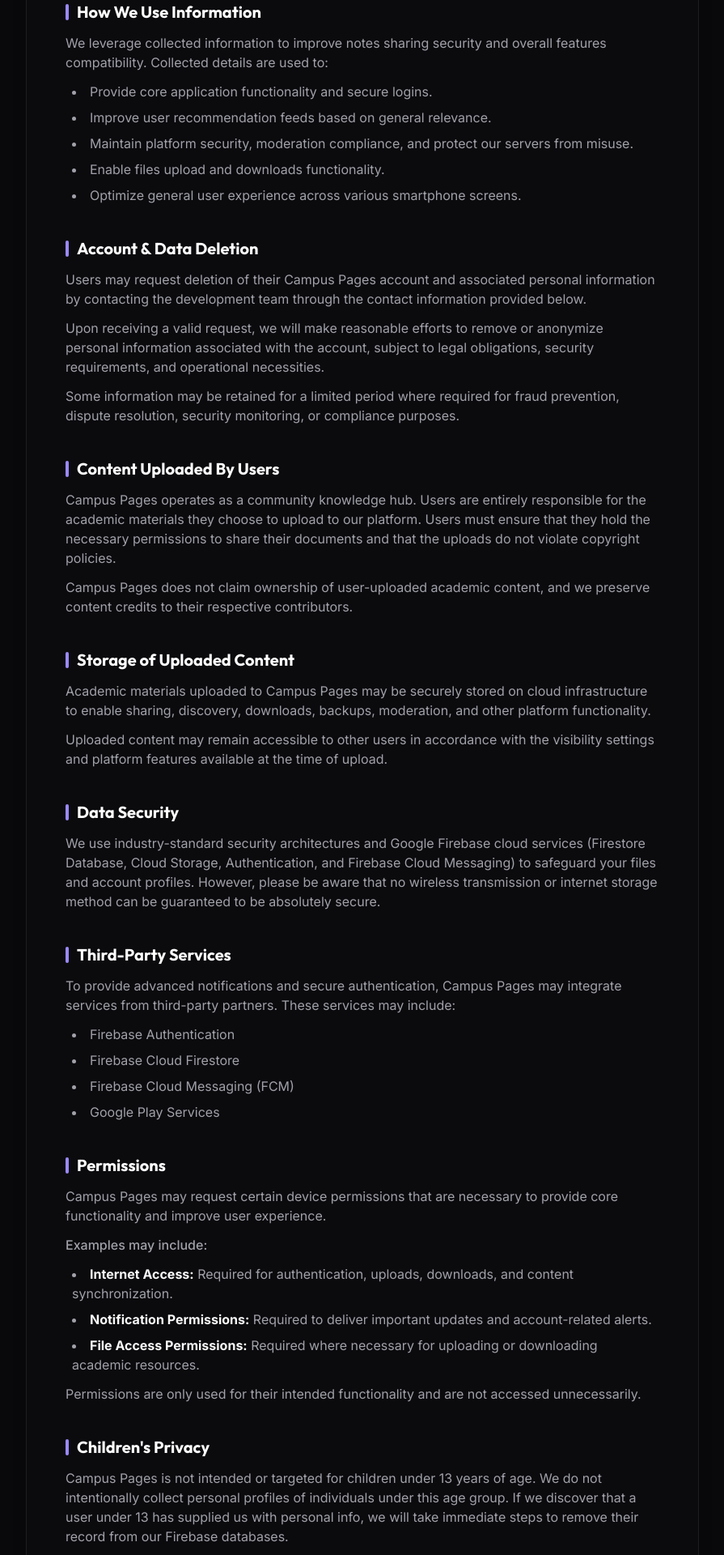
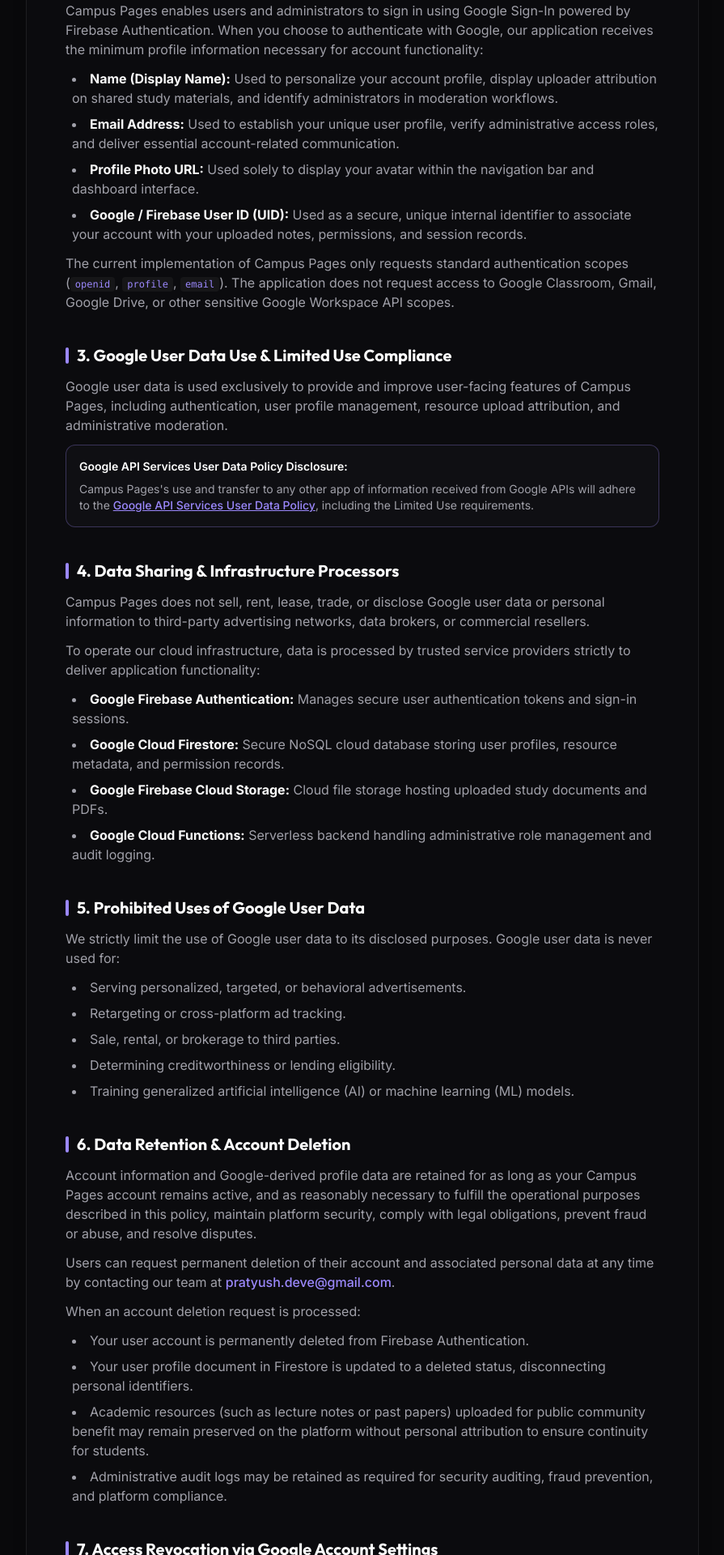
Before and after one commit to DevForge-Labs/NotesSharingAdmin, a React (Vite) app: page /privacy in a window 1280 px wide. Shown: the part 820-2740 px from the top of the page at 81% size, without its empty margins (192-1087 px from the left). Built offline with nearby package versions, Linux system fonts and the light colour scheme; no server answers.

Commit message:
docs(privacy): update Google user data disclosures and Limited Use compliance

```diff
--- a/src/pages/PrivacyPolicy.tsx
+++ b/src/pages/PrivacyPolicy.tsx
@@ -52,176 +52,245 @@
           {/* Policy Sections */}
           <div className="space-y-10 text-neutral-300 leading-relaxed text-sm sm:text-base">
 
-            {/* Section 1 */}
+            {/* Section 1: Information We Collect */}
             <section className="space-y-3">
               <h2 className="text-lg sm:text-xl font-bold text-white flex items-center gap-2.5 font-heading">
                 <span className="h-5 w-1 bg-primary rounded-full inline-block" />
-                Information We Collect
+                1. Information We Collect
               </h2>
               <p className="text-muted-foreground">
-                Campus Pages collects specific information to deliver customized academic tools and platform stability. The categories we collect may include:
+                Campus Pages collects specific information necessary to provide academic resource sharing tools, maintain platform security, and manage user accounts. The categories of information we collect include:
               </p>
               <ul className="list-disc list-inside space-y-2 text-muted-foreground pl-2">
                 <li>
-                  <strong className="text-foreground">Account Information:</strong> Profile credentials, username, and user configurations saved on Firebase services.
+                  <strong className="text-foreground">Account & Authentication Data:</strong> Name, email address, profile image URL, and unique account identifier received through authentication providers.
                 </li>
                 <li>
-                  <strong className="text-foreground">Email Address:</strong> Registration email used to establish verification profiles and security check credentials.
+                  <strong className="text-foreground">Academic Content:</strong> Lecture notes, previous year question papers (PYQs), revision cheatsheets, video links, assignments, and lab guides that you explicitly select and upload to share.
                 </li>
                 <li>
-                  <strong className="text-foreground">Uploaded Academic Content:</strong> Lecture notes, revision booklets, lab guides, exam materials, and study resources that you explicitly select and upload to share.
-                </li>
-                <li>
-                  <strong className="text-foreground">Usage Analytics:</strong> Anonymous diagnostic engagement telemetry to identify system usage frequencies.
-                </li>
-                <li>
-                  <strong className="text-foreground">Crash Diagnostics:</strong> Log telemetry records to troubleshoot errors and improve general platform consistency.
+                  <strong className="text-foreground">Technical & Diagnostic Logs:</strong> Technical metadata including browser user-agent, error logs, and administrative action logs used to maintain platform stability, moderation audit trails, and security.
                 </li>
               </ul>
             </section>
 
-            {/* Section 2 */}
+            {/* Section 2: Google Sign-In & Google User Data */}
             <section className="space-y-3">
               <h2 className="text-lg sm:text-xl font-bold text-white flex items-center gap-2.5 font-heading">
                 <span className="h-5 w-1 bg-primary rounded-full inline-block" />
-                How We Use Information
+                2. Google Sign-In & Google User Data
               </h2>
               <p className="text-muted-foreground">
-                We leverage collected information to improve notes sharing security and overall features compatibility. Collected details are used to:
+                Campus Pages enables users and administrators to sign in using Google Sign-In powered by Firebase Authentication. When you choose to authenticate with Google, our application receives the minimum profile information necessary for account functionality:
               </p>
               <ul className="list-disc list-inside space-y-2 text-muted-foreground pl-2">
-                <li>Provide core application functionality and secure logins.</li>
-                <li>Improve user recommendation feeds based on general relevance.</li>
-                <li>Maintain platform security, moderation compliance, and protect our servers from misuse.</li>
-                <li>Enable files upload and downloads functionality.</li>
-                <li>Optimize general user experience across various smartphone screens.</li>
+                <li>
+                  <strong className="text-foreground">Name (Display Name):</strong> Used to personalize your account profile, display uploader attribution on shared study materials, and identify administrators in moderation workflows.
+                </li>
+                <li>
+                  <strong className="text-foreground">Email Address:</strong> Used to establish your unique user profile, verify administrative access roles, and deliver essential account-related communication.
+                </li>
+                <li>
+                  <strong className="text-foreground">Profile Photo URL:</strong> Used solely to display your avatar within the navigation bar and dashboard interface.
+                </li>
+                <li>
+                  <strong className="text-foreground">Google / Firebase User ID (UID):</strong> Used as a secure, unique internal identifier to associate your account with your uploaded notes, permissions, and session records.
+                </li>
+              </ul>
+              <p className="text-muted-foreground">
+                The current implementation of Campus Pages only requests standard authentication scopes (<code className="text-xs bg-accent/40 text-primary px-1.5 py-0.5 rounded">openid</code>, <code className="text-xs bg-accent/40 text-primary px-1.5 py-0.5 rounded">profile</code>, <code className="text-xs bg-accent/40 text-primary px-1.5 py-0.5 rounded">email</code>). The application does not request access to Google Classroom, Gmail, Google Drive, or other sensitive Google Workspace API scopes.
+              </p>
+            </section>
+
+            {/* Section 3: Google User Data Use & Limited Use Compliance */}
+            <section className="space-y-3">
+              <h2 className="text-lg sm:text-xl font-bold text-white flex items-center gap-2.5 font-heading">
+                <span className="h-5 w-1 bg-primary rounded-full inline-block" />
+                3. Google User Data Use & Limited Use Compliance
+              </h2>
+              <p className="text-muted-foreground">
+                Google user data is used exclusively to provide and improve user-facing features of Campus Pages, including authentication, user profile management, resource upload attribution, and administrative moderation.
+              </p>
+              <div className="p-4 rounded-xl bg-accent/20 border border-primary/30 text-neutral-200 space-y-2">
+                <p className="font-semibold text-white text-sm">
+                  Google API Services User Data Policy Disclosure:
+                </p>
+                <p className="text-xs sm:text-sm text-muted-foreground leading-relaxed">
+                  Campus Pages's use and transfer to any other app of information received from Google APIs will adhere to the{' '}
+                  <a
+                    href="https://developers.google.com/terms/api-services-user-data-policy"
+                    target="_blank"
+                    rel="noopener noreferrer"
+                    className="text-primary underline font-medium hover:text-primary/80 transition-colors"
+                  >
+                    Google API Services User Data Policy
+                  </a>
+                  , including the Limited Use requirements.
+                </p>
+              </div>
+            </section>
+
+            {/* Section 4: Data Sharing & Third-Party Service Providers */}
+            <section className="space-y-3">
+              <h2 className="text-lg sm:text-xl font-bold text-white flex items-center gap-2.5 font-heading">
+                <span className="h-5 w-1 bg-primary rounded-full inline-block" />
+                4. Data Sharing & Infrastructure Processors
+              </h2>
+              <p className="text-muted-foreground">
+                Campus Pages does not sell, rent, lease, trade, or disclose Google user data or personal information to third-party advertising networks, data brokers, or commercial resellers.
+              </p>
+              <p className="text-muted-foreground">
+                To operate our cloud infrastructure, data is processed by trusted service providers strictly to deliver application functionality:
+              </p>
+              <ul className="list-disc list-inside space-y-2 text-muted-foreground pl-2">
+                <li>
+                  <strong className="text-foreground">Google Firebase Authentication:</strong> Manages secure user authentication tokens and sign-in sessions.
+                </li>
+                <li>
+                  <strong className="text-foreground">Google Cloud Firestore:</strong> Secure NoSQL cloud database storing user profiles, resource metadata, and permission records.
+                </li>
+                <li>
+                  <strong className="text-foreground">Google Firebase Cloud Storage:</strong> Cloud file storage hosting uploaded study documents and PDFs.
+                </li>
+                <li>
+                  <strong className="text-foreground">Google Cloud Functions:</strong> Serverless backend handling administrative role management and audit logging.
+                </li>
               </ul>
             </section>
 
-            {/* Section 3 */}
+            {/* Section 5: Prohibited Uses of Data */}
             <section className="space-y-3">
               <h2 className="text-lg sm:text-xl font-bold text-white flex items-center gap-2.5 font-heading">
                 <span className="h-5 w-1 bg-primary rounded-full inline-block" />
-                Account & Data Deletion
+                5. Prohibited Uses of Google User Data
               </h2>
               <p className="text-muted-foreground">
-                Users may request deletion of their Campus Pages account and associated personal information by contacting the development team through the contact information provided below.
+                We strictly limit the use of Google user data to its disclosed purposes. Google user data is never used for:
+              </p>
+              <ul className="list-disc list-inside space-y-2 text-muted-foreground pl-2">
+                <li>Serving personalized, targeted, or behavioral advertisements.</li>
+                <li>Retargeting or cross-platform ad tracking.</li>
+                <li>Sale, rental, or brokerage to third parties.</li>
+                <li>Determining creditworthiness or lending eligibility.</li>
+                <li>Training generalized artificial intelligence (AI) or machine learning (ML) models.</li>
+              </ul>
+            </section>
+
+            {/* Section 6: Data Retention & Account Deletion */}
+            <section className="space-y-3">
+              <h2 className="text-lg sm:text-xl font-bold text-white flex items-center gap-2.5 font-heading">
+                <span className="h-5 w-1 bg-primary rounded-full inline-block" />
+                6. Data Retention & Account Deletion
+              </h2>
+              <p className="text-muted-foreground">
+                Account information and Google-derived profile data are retained for as long as your Campus Pages account remains active, and as reasonably necessary to fulfill the operational purposes described in this policy, maintain platform security, comply with legal obligations, prevent fraud or abuse, and resolve disputes.
               </p>
               <p className="text-muted-foreground">
-                Upon receiving a valid request, we will make reasonable efforts to remove or anonymize personal information associated with the account, subject to legal obligations, security requirements, and operational necessities.
+                Users can request permanent deletion of their account and associated personal data at any time by contacting our team at{' '}
+                <a href="mailto:pratyush.deve@gmail.com" className="text-primary hover:underline font-medium">
+                  pratyush.deve@gmail.com
+                </a>
+                .
               </p>
               <p className="text-muted-foreground">
-                Some information may be retained for a limited period where required for fraud prevention, dispute resolution, security monitoring, or compliance purposes.
+                When an account deletion request is processed:
+              </p>
+              <ul className="list-disc list-inside space-y-2 text-muted-foreground pl-2">
+                <li>Your user account is permanently deleted from Firebase Authentication.</li>
+                <li>Your user profile document in Firestore is updated to a deleted status, disconnecting personal identifiers.</li>
+                <li>Academic resources (such as lecture notes or past papers) uploaded for public community benefit may remain preserved on the platform without personal attribution to ensure continuity for students.</li>
+                <li>Administrative audit logs may be retained as required for security auditing, fraud prevention, and platform compliance.</li>
+              </ul>
+            </section>
+
+            {/* Section 7: Access Revocation via Google */}
+            <section className="space-y-3">
+              <h2 className="text-lg sm:text-xl font-bold text-white flex items-center gap-2.5 font-heading">
+                <span className="h-5 w-1 bg-primary rounded-full inline-block" />
+                7. Access Revocation via Google Account Settings
+              </h2>
+              <p className="text-muted-foreground">
+                You can review, manage, or immediately revoke Campus Pages's access to your Google account at any time through Google's centralized security dashboard:
+              </p>
+              <div className="p-4 rounded-xl bg-accent/20 border border-border/60">
+                <p className="text-sm font-semibold text-foreground mb-1">
+                  Manage Connected Google Apps & Permissions:
+                </p>
+                <a
+                  href="https://myaccount.google.com/permissions"
+                  target="_blank"
+                  rel="noopener noreferrer"
+                  className="text-xs sm:text-sm text-primary underline font-medium hover:text-primary/80 transition-colors break-all"
+                >
+                  https://myaccount.google.com/permissions
+                </a>
+              </div>
+            </section>
+
+            {/* Section 8: User-Uploaded Content & Academic Materials */}
+            <section className="space-y-3">
+              <h2 className="text-lg sm:text-xl font-bold text-white flex items-center gap-2.5 font-heading">
+                <span className="h-5 w-1 bg-primary rounded-full inline-block" />
+                8. User-Uploaded Content & Intellectual Property
+              </h2>
+              <p className="text-muted-foreground">
+                Campus Pages operates as a community academic sharing hub. Users are responsible for the study materials they choose to upload and must ensure they have appropriate rights to share academic documents. Campus Pages does not claim ownership of user-uploaded academic content, and creator credits remain with their respective contributors.
               </p>
             </section>
 
-            {/* Section 4 */}
+            {/* Section 9: Data Security */}
             <section className="space-y-3">
               <h2 className="text-lg sm:text-xl font-bold text-white flex items-center gap-2.5 font-heading">
                 <span className="h-5 w-1 bg-primary rounded-full inline-block" />
-                Content Uploaded By Users
+                9. Data Security
               </h2>
               <p className="text-muted-foreground">
-                Campus Pages operates as a community knowledge hub. Users are entirely responsible for the academic materials they choose to upload to our platform. Users must ensure that they hold the necessary permissions to share their documents and that the uploads do not violate copyright policies.
-              </p>
-              <p className="text-muted-foreground">
-                Campus Pages does not claim ownership of user-uploaded academic content, and we preserve content credits to their respective contributors.
+                We implement technical and organizational security measures to protect your data, including HTTPS/TLS encryption in transit, Firebase Authentication session tokens, Cloud Firestore security rules, role-based access control (RBAC), and restricted administrative access. While we strive to use standard commercial practices to safeguard your information, no transmission over the internet can be guaranteed to be 100% secure.
               </p>
             </section>
 
-            {/* Section 5 */}
+            {/* Section 10: Platform & Device Permissions */}
             <section className="space-y-3">
               <h2 className="text-lg sm:text-xl font-bold text-white flex items-center gap-2.5 font-heading">
                 <span className="h-5 w-1 bg-primary rounded-full inline-block" />
-                Storage of Uploaded Content
+                10. Platform & Device Permissions
               </h2>
               <p className="text-muted-foreground">
-                Academic materials uploaded to Campus Pages may be securely stored on cloud infrastructure to enable sharing, discovery, downloads, backups, moderation, and other platform functionality.
+                Campus Pages may utilize standard platform capabilities to provide core functionality:
               </p>
+              <ul className="list-disc list-inside space-y-2 text-muted-foreground pl-2">
+                <li>
+                  <strong className="text-foreground">Web Application:</strong> Requires network access to communicate with Firebase cloud services and local file selector access when you choose to upload academic files or PDFs.
+                </li>
+                <li>
+                  <strong className="text-foreground">Mobile Application (if applicable):</strong> May request network connectivity for syncing materials and notification permissions to deliver study updates.
+                </li>
+              </ul>
+            </section>
+
+            {/* Section 11: Children's Privacy */}
+            <section className="space-y-3">
+              <h2 className="text-lg sm:text-xl font-bold text-white flex items-center gap-2.5 font-heading">
+                <span className="h-5 w-1 bg-primary rounded-full inline-block" />
+                11. Children's Privacy
+              </h2>
               <p className="text-muted-foreground">
-                Uploaded content may remain accessible to other users in accordance with the visibility settings and platform features available at the time of upload.
+                Campus Pages is designed for university and college students and is not intended for children under 13 years of age. We do not knowingly collect personal information from children under 13. If we discover that a child under 13 has provided personal information, we will take prompt steps to delete that information from our servers.
               </p>
             </section>
 
-            {/* Section 6 */}
+            {/* Section 12: Changes to this Policy */}
             <section className="space-y-3">
               <h2 className="text-lg sm:text-xl font-bold text-white flex items-center gap-2.5 font-heading">
                 <span className="h-5 w-1 bg-primary rounded-full inline-block" />
-                Data Security
+                12. Changes to This Privacy Policy
               </h2>
               <p className="text-muted-foreground">
-                We use industry-standard security architectures and Google Firebase cloud services (Firestore Database, Cloud Storage, Authentication, and Firebase Cloud Messaging) to safeguard your files and account profiles. However, please be aware that no wireless transmission or internet storage method can be guaranteed to be absolutely secure.
+                We may update this Privacy Policy periodically to reflect changes in our service or legal obligations. When updates occur, the "Last Updated" date at the top of this page will be revised. We encourage users to review this policy periodically.
               </p>
             </section>
 
-            {/* Section 7 */}
-            <section className="space-y-3">
-              <h2 className="text-lg sm:text-xl font-bold text-white flex items-center gap-2.5 font-heading">
-                <span className="h-5 w-1 bg-primary rounded-full inline-block" />
-                Third-Party Services
-              </h2>
-              <p className="text-muted-foreground">
-                To provide advanced notifications and secure authentication, Campus Pages may integrate services from third-party partners. These services may include:
-              </p>
-              <ul className="list-disc list-inside space-y-2 text-muted-foreground pl-2">
-                <li>Firebase Authentication</li>
-                <li>Firebase Cloud Firestore</li>
-                <li>Firebase Cloud Messaging (FCM)</li>
-                <li>Google Play Services</li>
-              </ul>
-            </section>
-
-            {/* Section 8 */}
-            <section className="space-y-3">
-              <h2 className="text-lg sm:text-xl font-bold text-white flex items-center gap-2.5 font-heading">
-                <span className="h-5 w-1 bg-primary rounded-full inline-block" />
-                Permissions
-              </h2>
-              <p className="text-muted-foreground">
-                Campus Pages may request certain device permissions that are necessary to provide core functionality and improve user experience.
-              </p>
-              <p className="text-muted-foreground font-medium text-foreground">
-                Examples may include:
-              </p>
-              <ul className="list-disc list-inside space-y-2 text-muted-foreground pl-2">
-                <li>
-                  <strong className="text-foreground">Internet Access:</strong> Required for authentication, uploads, downloads, and content synchronization.
-                </li>
-                <li>
-                  <strong className="text-foreground">Notification Permissions:</strong> Required to deliver important updates and account-related alerts.
-                </li>
-                <li>
-                  <strong className="text-foreground">File Access Permissions:</strong> Required where necessary for uploading or downloading academic resources.
-                </li>
-              </ul>
-              <p className="text-muted-foreground">
-                Permissions are only used for their intended functionality and are not accessed unnecessarily.
-              </p>
-            </section>
-
-            {/* Section 9 */}
-            <section className="space-y-3">
-              <h2 className="text-lg sm:text-xl font-bold text-white flex items-center gap-2.5 font-heading">
-                <span className="h-5 w-1 bg-primary rounded-full inline-block" />
-                Children's Privacy
-              </h2>
-              <p className="text-muted-foreground">
-                Campus Pages is not intended or targeted for children under 13 years of age. We do not intentionally collect personal profiles of individuals under this age group. If we discover that a user under 13 has supplied us with personal info, we will take immediate steps to remove their record from our Firebase databases.
-              </p>
-            </section>
-
-            {/* Section 10 */}
-            <section className="space-y-3">
-              <h2 className="text-lg sm:text-xl font-bold text-white flex items-center gap-2.5 font-heading">
-                <span className="h-5 w-1 bg-primary rounded-full inline-block" />
-                Changes To This Policy
-              </h2>
-              <p className="text-muted-foreground">
-                This privacy policy may be modified periodically. We recommend checking this page regularly to review any changes. Modifications become effective immediately upon posting to this page.
-              </p>
-            </section>
-
-            {/* Section 11 */}
+            {/* Section 13: Contact Us */}
             <section className="space-y-4 pt-4 border-t border-border/40">
               <h2 className="text-lg sm:text-xl font-bold text-white flex items-center gap-2.5 font-heading">
                 <Mail className="h-5 w-5 text-primary" />
```
